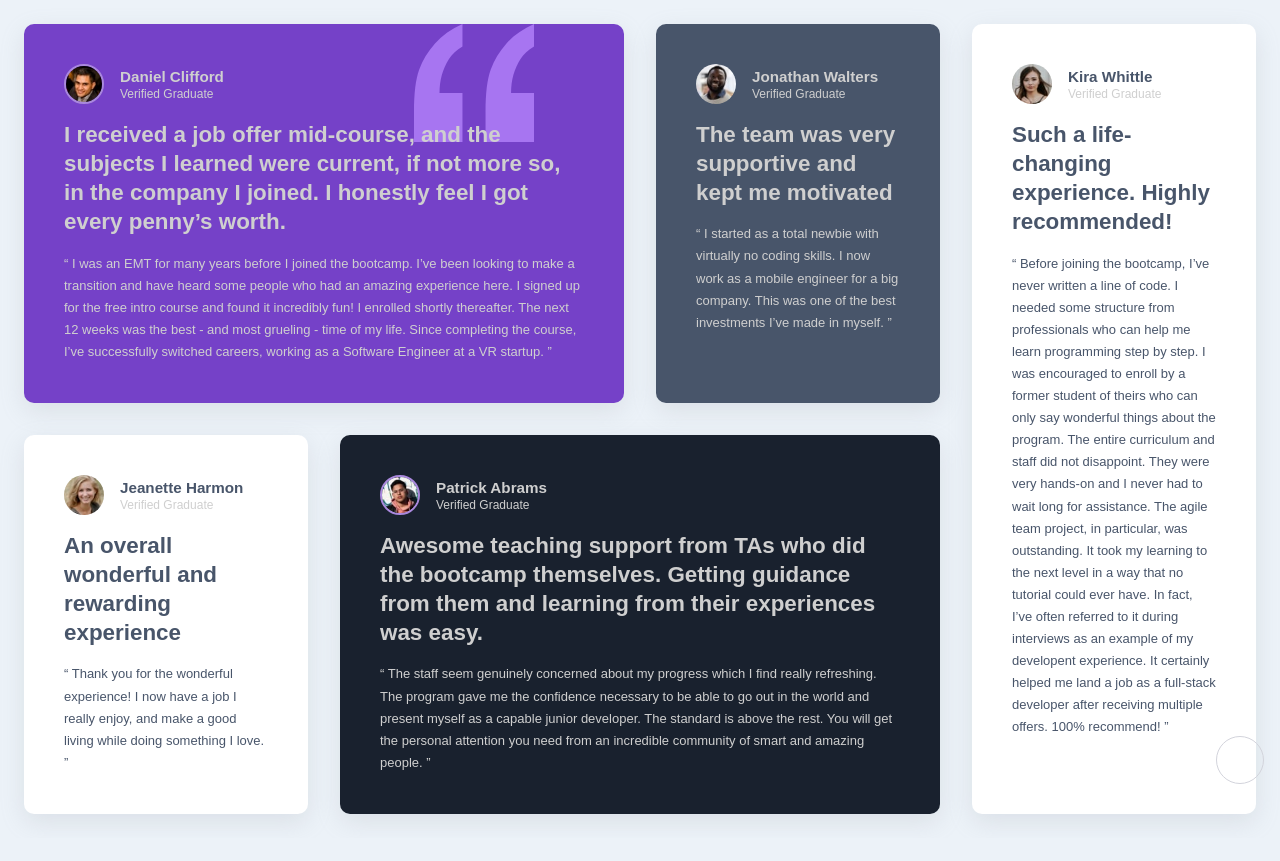
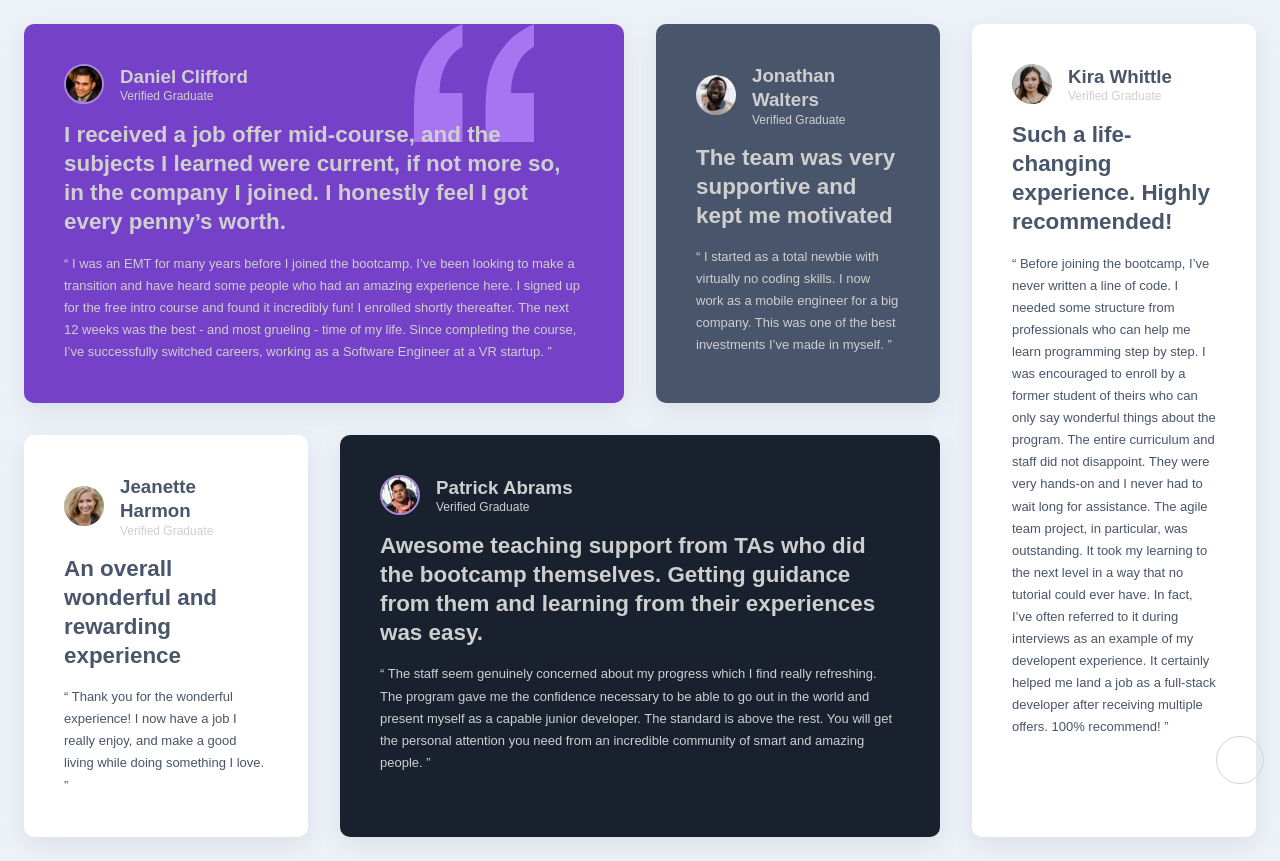
Before and after one commit to faha1999/Testimonials-grid-section, a plain HTML site: page index.html in a window 1280 px wide. Before the commit the page ends 838 px from the top, so only its background shows below. Drawn offline with Linux system fonts and the light colour scheme.

Commit message:
improved Accessibility issue

```diff
--- a/assets/styles/scss/_globals.scss
+++ b/assets/styles/scss/_globals.scss
@@ -14,10 +14,13 @@ body {
 
 h1,
 h2,
-h3,
-h4 {
+h3 {
   font-weight: bold;
   line-height: 1.3;
+}
+
+h1 {
+  font-size: 1.17rem;
 }
 
 // background
--- a/index.html
+++ b/index.html
@@ -22,7 +22,7 @@
               alt="profile photo of daniel"
             />
             <div>
-              <h3 class="name">Daniel Clifford</h3>
+              <h1 class="name">Daniel Clifford</h1>
               <p class="verified">Verified Graduate</p>
             </div>
           </div>
@@ -49,7 +49,7 @@
               alt="profile photo of Jonathan"
             />
             <div>
-              <h3 class="name">Jonathan Walters</h3>
+              <h1 class="name">Jonathan Walters</h1>
               <p class="verified">Verified Graduate</p>
             </div>
           </div>
@@ -67,7 +67,7 @@
           <div class="testimonial-user-info mb-2">
             <img src="./assets/images/image-kira.jpg" alt="profile photo of Kira" />
             <div>
-              <h3 class="name">Kira Whittle</h3>
+              <h1 class="name">Kira Whittle</h1>
               <p class="verified">Verified Graduate</p>
             </div>
           </div>
@@ -97,7 +97,7 @@
               alt="profile photo of Jeanette"
             />
             <div>
-              <h3 class="name">Jeanette Harmon</h3>
+              <h1 class="name">Jeanette Harmon</h1>
               <p class="verified">Verified Graduate</p>
             </div>
           </div>
@@ -118,7 +118,7 @@
               alt="profile photo of Patrick"
             />
             <div>
-              <h3 class="name">Patrick Abrams</h3>
+              <h1 class="name">Patrick Abrams</h1>
               <p class="verified">Verified Graduate</p>
             </div>
           </div>
```
Also changed, not shown: assets/styles/css/style.min.css, 1 other file.
